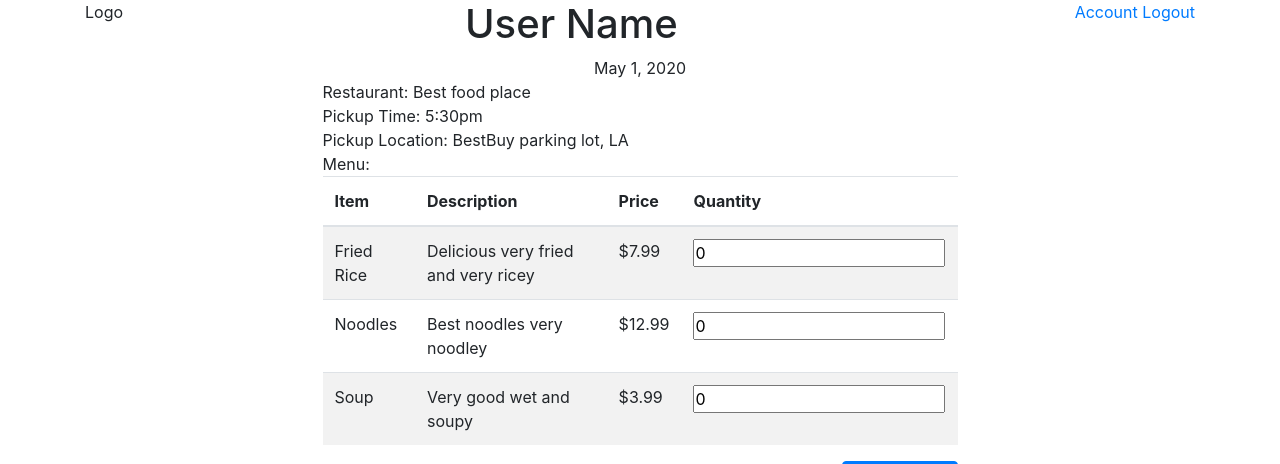
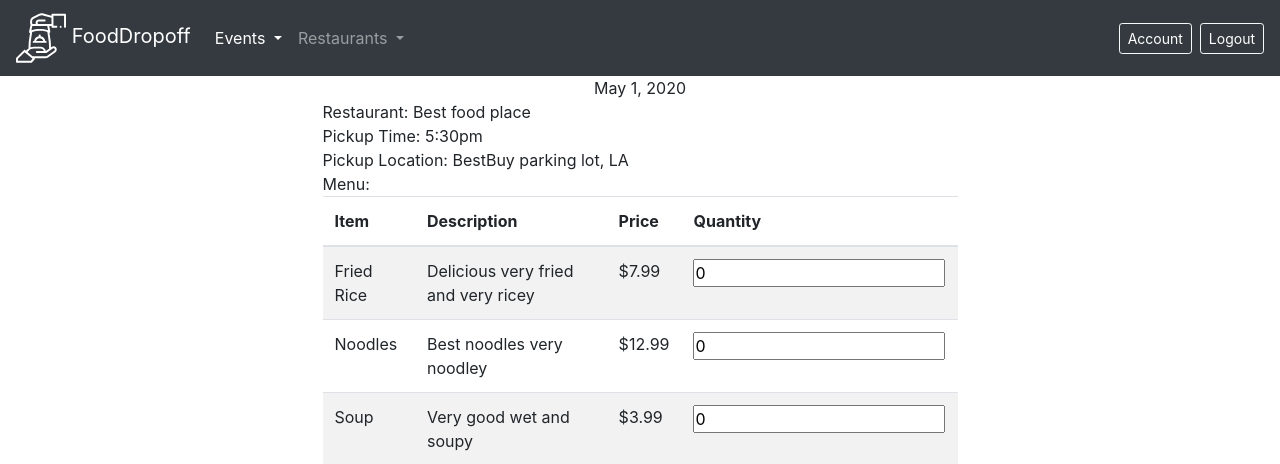
Before and after one commit to BenJensen2/Food_Dropoff, a Django app: template UserOrder/templates/confirmorder.html in a window 1280 px wide. Shown: the top 464 px of the page. Run offline with Django 3.2, Linux system fonts and the light colour scheme; the template is opened without the code that fills it, so the values that code supplies are empty; some libraries are stand-ins or nearby versions.

Commit message:
user navbar added to user templates

```diff
--- a/UserOrder/templates/confirmorder.html
+++ b/UserOrder/templates/confirmorder.html
@@ -9,21 +9,9 @@
     <link rel="stylesheet" href="{% static 'css/style.css' %}">
 </head>
 <body>
+    {% include 'user-navbar.html' %}
     <div class="container">
-        <div class="header">
-            <div class="row justify-content-between">
-                <div class="col">
-                    Logo
-                </div>
-                <div class="col">
-                    <h1>User Name</h1>
-                </div>
-                <div class="col text-right">
-                    <a href="">Account</a>
-                    <a href="">Logout</a>
-                </div>
-            </div>
-        </div>
+
         <div class="row justify-content-center">
             <div class="col-7">
                 <div class="row">
--- a/UserOrder/templates/createOrder.html
+++ b/UserOrder/templates/createOrder.html
@@ -9,7 +9,7 @@
     <link rel="stylesheet" href="{% static 'css/style.css' %}">
 </head>
 <body>
-    {% include "navbar.html" %}
+    {% include "user-navbar.html" %}
     <div class="container">
         <div class="row justify-content-center">
             <div class="col-7">
--- a/UserOrder/templates/revieworder.html
+++ b/UserOrder/templates/revieworder.html
@@ -9,7 +9,7 @@
     <link rel="stylesheet" href="{% static 'css/style.css' %}">
 </head>
 <body>
-    {% include "navbar.html" %}
+    {% include "user-navbar.html" %}
     <div class="container">
         <div class="row justify-content-center">
             <div class="col-7">
```
Also changed, not shown: UserOrder/templates/orderdetail.html (+2 -20 lines).
